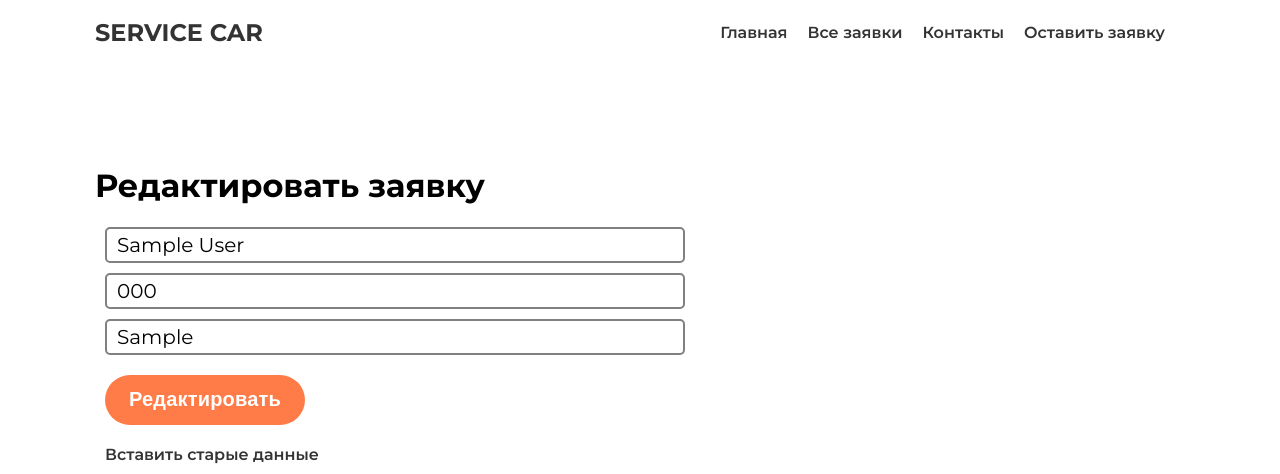
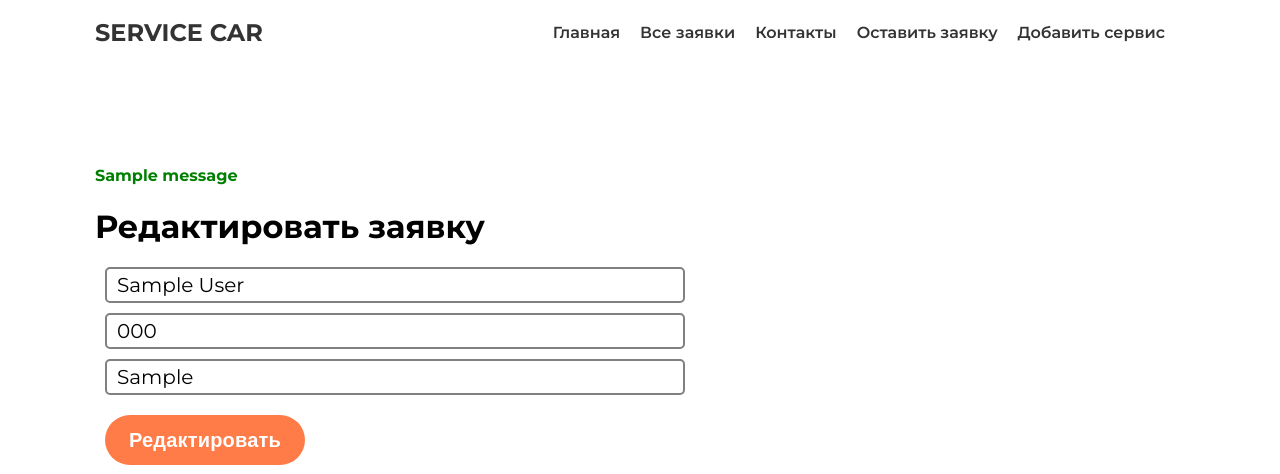
Before and after one commit to artnazarchuk/Django_MongoDB, a Django app: page /1/update in a window 1280 px wide. Shown: the top 474 px of the page. Run offline with Django 4.2, Linux system fonts and the light colour scheme; tables that the repository leaves empty hold one stand-in row (values such as "Sample post"); one stand-in notice (Sample message) is shown.

Commit message:
Create messages success and signals

```diff
--- a/ServiceAPI/ServiceApp/apps.py
+++ b/ServiceAPI/ServiceApp/apps.py
@@ -4,3 +4,6 @@ from django.apps import AppConfig
 class ServiceappConfig(AppConfig):
     default_auto_field = 'django.db.models.BigAutoField'
     name = 'ServiceApp'
+
+    def ready(self):
+        from ServiceApp import signals
--- a/ServiceAPI/ServiceApp/form.py
+++ b/ServiceAPI/ServiceApp/form.py
@@ -1,6 +1,6 @@
 from .models import Customer
 from django.forms import ModelForm, TextInput
-from django import forms
+from django.forms import models, fields, widgets, ValidationError
 
 class CustomerModelForm(ModelForm):
     class Meta:
--- a/ServiceAPI/ServiceApp/templates/ServiceApp/base.html
+++ b/ServiceAPI/ServiceApp/templates/ServiceApp/base.html
@@ -26,6 +26,7 @@
                     <li><a href="/customer_orders" class="menu__item">Все заявки</a></li>
                     <li><a href="#" class="menu__item">Контакты</a></li>
                     <li><a href="/create_order" class="menu__item">Оставить заявку</a></li>
+                    <li><a href="#" class="menu__item">Добавить сервис</a></li>
                 </ul>
             </div>
         </header>
--- a/ServiceAPI/ServiceApp/templates/ServiceApp/customer_orders.html
+++ b/ServiceAPI/ServiceApp/templates/ServiceApp/customer_orders.html
@@ -5,7 +5,13 @@
 {% endblock %}
 
 {% block content %}
+    {% if messages %}
+        {% for message in messages %}
+            <h4 style="color: green">{{ message }}</h4>
+        {% endfor %}
+    {% endif %}
     <div class="category">
+
         {% for el in customer_order %}
             <div class="product">
                     <p>Идентификатор: № {{ el.CustomerId}}</p>
--- a/ServiceAPI/ServiceApp/templates/ServiceApp/update_order.html
+++ b/ServiceAPI/ServiceApp/templates/ServiceApp/update_order.html
@@ -6,6 +6,11 @@
 
 {% block content %}
     <div class="form_create text">
+        {% if messages %}
+            {% for message in messages %}
+                <h4 style="color: green">{{ message }}</h4>
+            {% endfor %}
+        {% endif %}
         <h1>Редактировать заявку</h1>
         <form method="post" class="form">
             {% csrf_token %}
@@ -15,6 +20,6 @@
             <button type="submit" class="button">Редактировать</button>
         </form>
         <a href="update" class="menu__item">Вставить старые данные</a>
+
     </div>
-
 {% endblock %}
--- a/ServiceAPI/ServiceApp/views.py
+++ b/ServiceAPI/ServiceApp/views.py
@@ -4,6 +4,8 @@ from rest_framework.parsers import JSONParser
 from django.http.response import JsonResponse
 from django.core.files.storage import default_storage
 from django.views.generic import UpdateView, DeleteView
+from django.contrib import messages
+from django.contrib.messages.views import SuccessMessageMixin
 
 from ServiceApp.models import TypeService, Customer
 from ServiceApp.serializers import TypeServiceSerializer, CustomerSerializer
@@ -28,10 +30,11 @@ def TypeServiceApi(request, pk=0):
     elif request.method == 'PUT':
         typeservice_data = JSONParser().parse(request)
         typeservice = TypeService.objects.get(ServiceId=typeservice_data['ServiceId'])
-        typeservice_data['ServiceFile'] = typeservice.ServiceFile
+        # typeservice_data['ServiceFile'] = typeservice.ServiceFile
         # ServiceId=typeservice_data['ServiceId'] - нужно указывать ServiceId в запросе
         # ServiceId=pk - нужно указывать ServiceId в URL
         typeservice_serializer = TypeServiceSerializer(typeservice, data=typeservice_data)
+        print(typeservice_serializer)
         if typeservice_serializer.is_valid():
             typeservice_serializer.save()
             return JsonResponse('Update Successfully', safe=False)
@@ -64,7 +67,7 @@ def CustomerApi(request, pk=0):
         customer_data = JSONParser().parse(request)
         customer = Customer.objects.get(CustomerId=pk)
         # CustomerId=customer_data['ServiceId'] - нужно указывать CustomerId в запросе
-        # CustomerId=pk - нужно указывать ServiceId в URL
+        # CustomerId=pk - нужно указывать CustomerId в URL
         customer_serializer = CustomerSerializer(customer, data=customer_data)
         print(customer_serializer)
         if customer_serializer.is_valid():
@@ -104,24 +107,32 @@ def create_order(request):
     if request.method == 'POST':
         form = CustomerModelForm(request.POST)
         if form.is_valid():
-            task = Customer(
+            order = Customer(
                 CustomerName=form.cleaned_data['CustomerName'],
                 CustomerPhone=form.cleaned_data['CustomerPhone'],
                 CustomerCar=form.cleaned_data['CustomerCar'],
             )
-            task.save()
+            order.save()
+            messages.success(request, f'Your order create successfully')
             return redirect('orders')
-
     context = {
         'form': form,
     }
     print(context)
     return render(request, 'ServiceApp/create_order.html', context)
 
-class CustomerUpdateApi(UpdateView):
+class CustomerUpdateApi(SuccessMessageMixin, UpdateView):
     form_class = CustomerModelForm
     model = Customer
     template_name = 'ServiceApp/update_order.html'
+    success_message = "%(CustomerName)s was updated successfully"
+
+    def get_success_message(self, cleaned_data):
+        print(cleaned_data)
+        return self.success_message % dict(
+            cleaned_data,
+            CustomerName=self.object.CustomerName,
+        )
 
 class CustomerDeleteApi(DeleteView):
     model = Customer
```
Also changed, not shown: ServiceAPI/ServiceApp/signals.py (added, +15 -0 lines).
